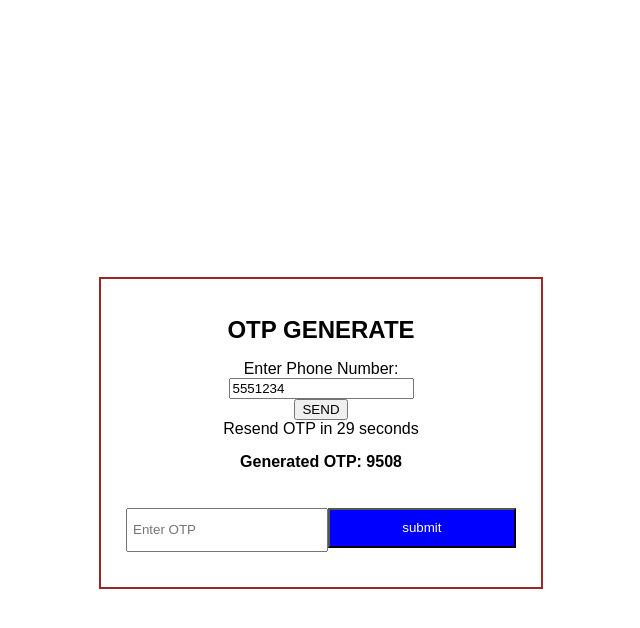
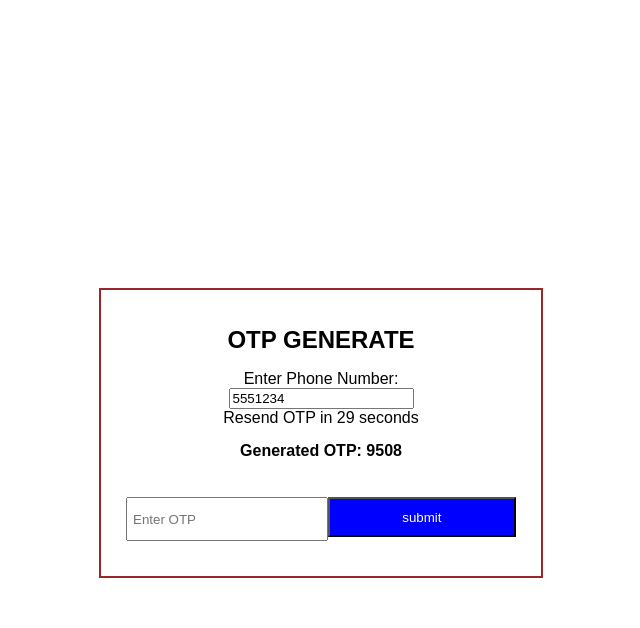
Before and after one commit to rahularya1234/OTP-Generator, a plain HTML site: page index.html in a window 1280 px wide. Both pictures are taken after typing "5551234" into the empty fields and a click on the button "SEND". Shown: the whole page, without its empty margins (319-959 px from the left). Drawn offline with Linux system fonts and the light colour scheme.

Commit message:
i am changing some code  issue

```diff
--- a/index.html
+++ b/index.html
@@ -17,7 +17,7 @@
             <label for="phoneNumber">Enter Phone Number:</label><br />
             <input type="tel" id="phoneNumber" placeholder="Enter your mobile number" required/>
             <br />
-            <button class="sendButton" onclick="generateOTP()">SEND</button>
+            <button class="sendButton" onclick="generateOTP()" id="sendBtn">SEND</button>
             <div id="resendTimer">
 
             </div>
--- a/script.js
+++ b/script.js
@@ -11,6 +11,7 @@ form.addEventListener('submit', function(e) {
         OTP += digits[Math.floor(Math.random() * 10)];
     }
     document.getElementById("otpDisplay").innerHTML = "Generated OTP: " + OTP;
+    document.getElementById("sendBtn").style.display = "none";
     document.getElementById("enteredOTP").style.display = "block";
     document.getElementById("bbtn").style.display = "block";
     startResendTimer();
```
